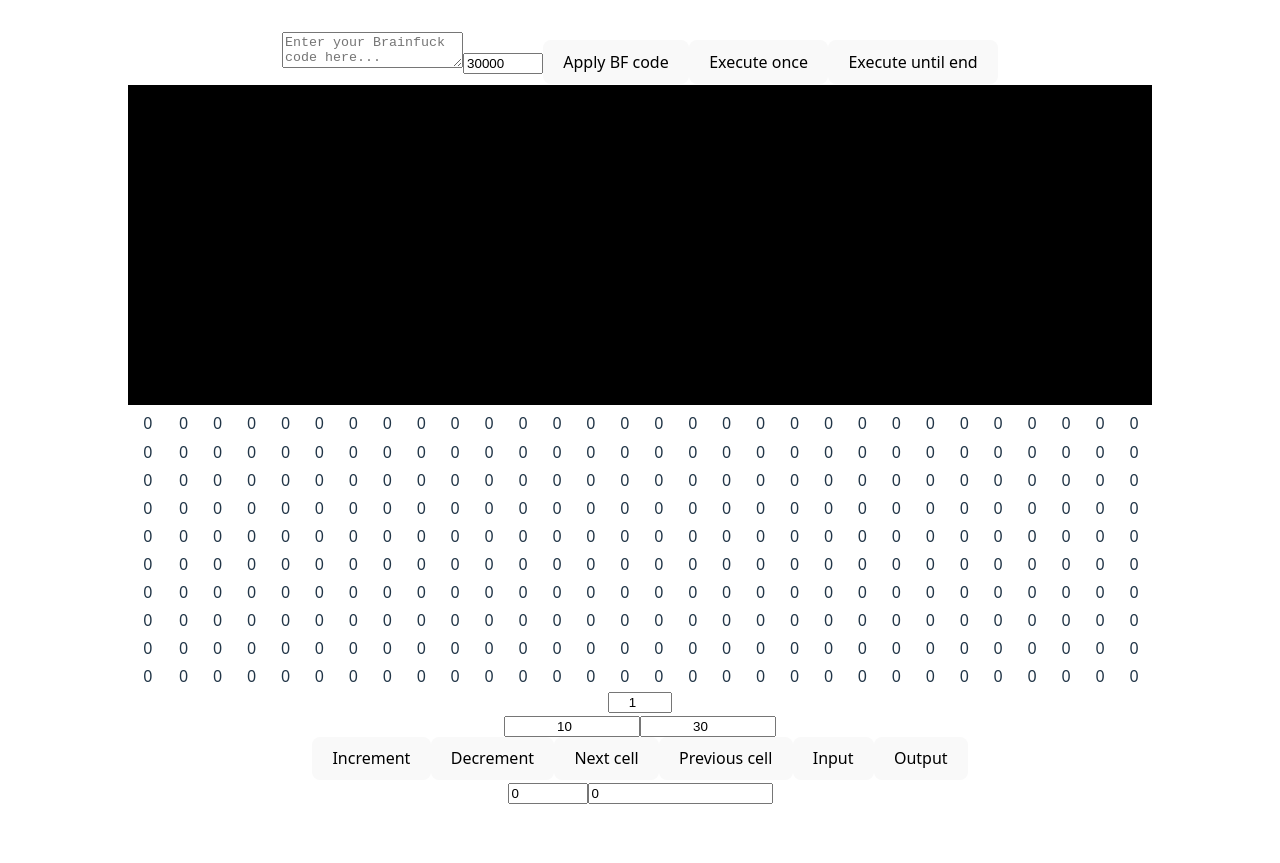
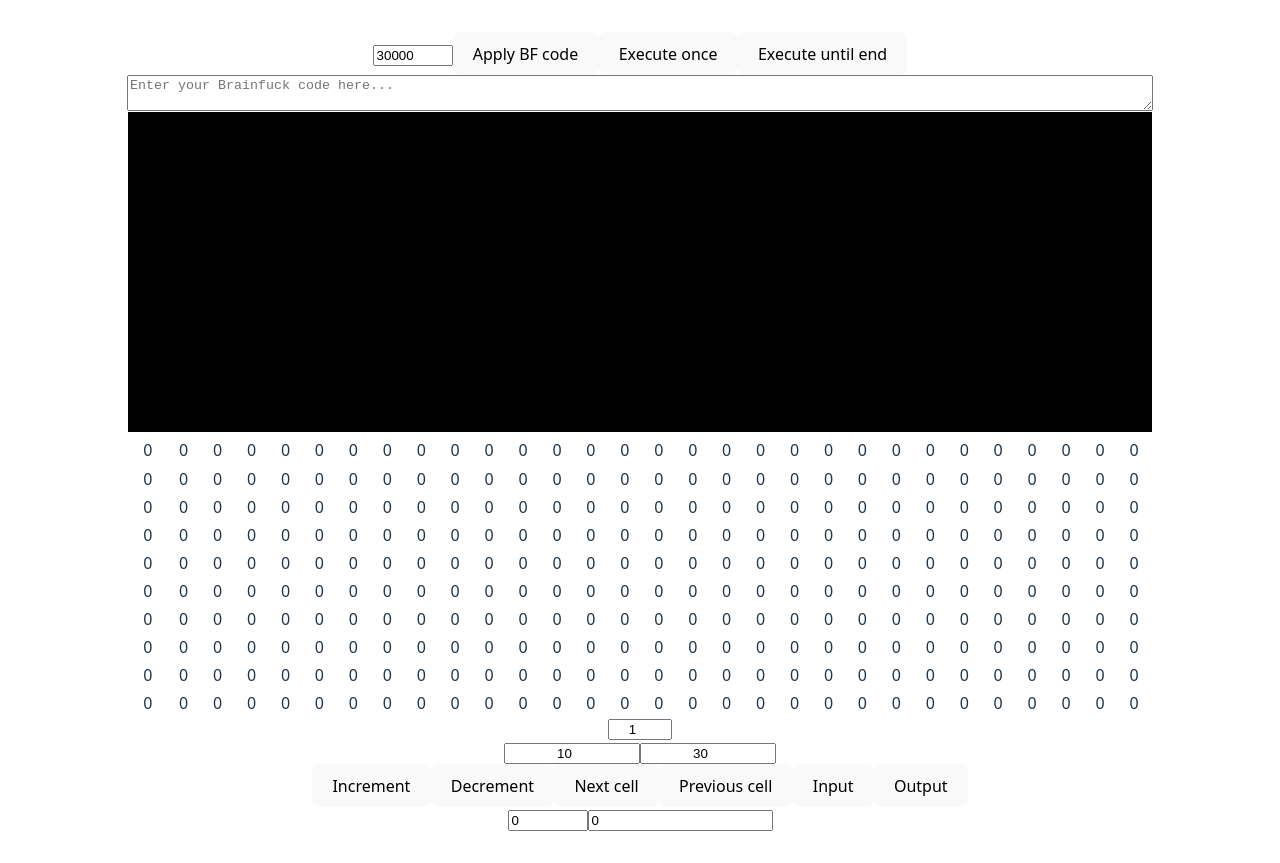
Before and after one commit to BCS21090011/BrainFucker, a React (Vite) app: page / in a window 1280 px wide. Before the commit the page ends 836 px from the top, so only its background shows below. Built offline with nearby package versions, Linux system fonts and the light colour scheme.

Commit message:
Group elements in divs.

```diff
--- a/src/App.jsx
+++ b/src/App.jsx
@@ -216,11 +216,10 @@ function App() {
 
   return (
     <>
-      <textarea
-        id="BFCodeTextarea"
-        ref={bfCodeTextareaRef}
-        placeholder="Enter your Brainfuck code here..."
-      />
+      <div id="ContainerDiv">
+        <div id="ActionDiv">
+          <div id="ConfigDiv">
+            <div id="ConfigActionDiv">
               <input
                 type="number"
                 min={1}
@@ -231,6 +230,13 @@ function App() {
               <button onClick={handleApplyCode}>Apply BF code</button>
               <button onClick={handleExecuteOnce}>Execute once</button>
               <button onClick={handleExecuteAll}>Execute until end</button>
+            </div>
+            <textarea
+              id="BFCodeTextarea"
+              ref={bfCodeTextareaRef}
+              placeholder="Enter your Brainfuck code here..."
+            />
+          </div>
           <div
             id="TerminalDiv"
             ref={terminalRef}
@@ -243,6 +249,7 @@ function App() {
               ref={inputPromptRef}
               onKeyDown={handleInputPromptKeyDown}
             />
+          </div>
         </div>
 
         <div
@@ -272,6 +279,7 @@ function App() {
               })}
             </tbody>
           </table>
+        </div>
       </div>
       <input
         id="PageInput"
--- a/src/App_My.css
+++ b/src/App_My.css
@@ -64,3 +64,15 @@ input.DimensionInput {
     width: 10vw;
     text-align: center;
 }
+
+#ContainerDiv {
+    display: grid;
+}
+
+#ActionDiv {
+    display: grid;
+}
+
+#ConfigDiv {
+    display: grid;
+}
```
Lines whose indentation alone changed are shown as unchanged.
